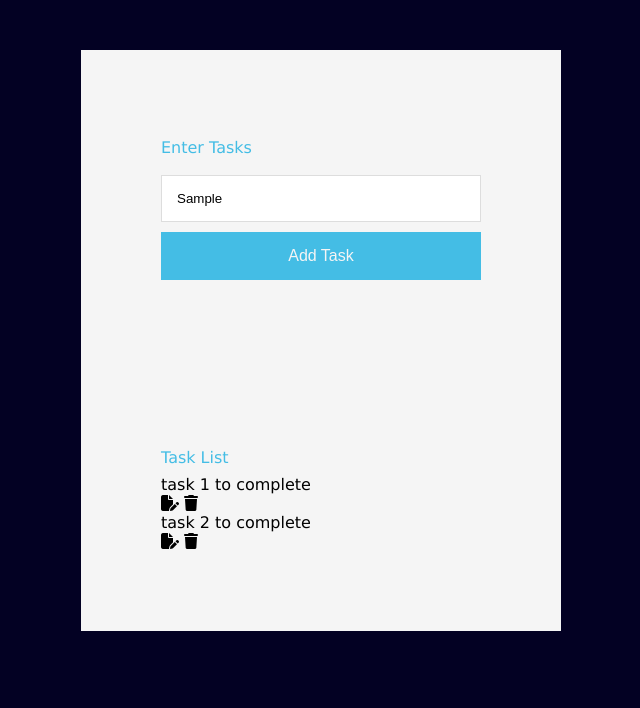
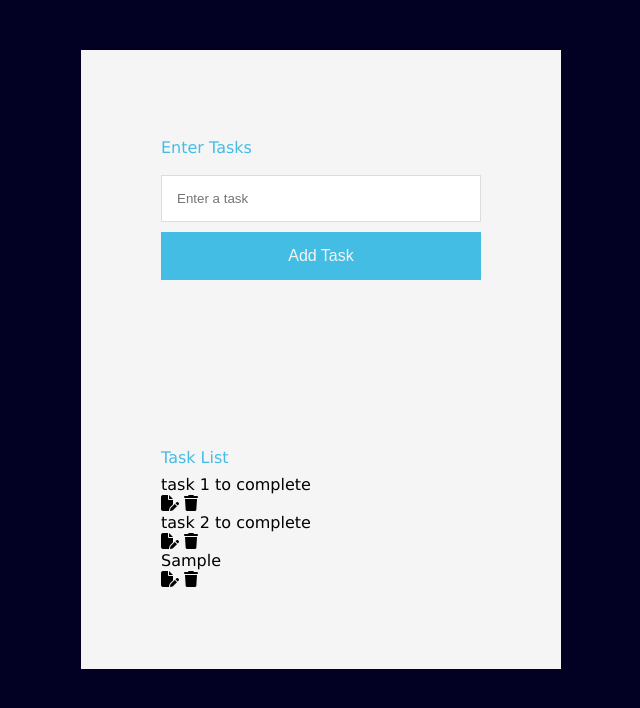
Before and after one commit to gamerboyelz/Task-management-app, a plain HTML site: page index.html in a window 1280 px wide. Both pictures are taken after typing "Sample" into the empty fields and a click on the button "Add Task". Shown: the whole page, without its empty margins (319-959 px from the left). Drawn offline with Linux system fonts and the light colour scheme.

Commit message:
functions were written to handle deleting and editing tasks

```diff
--- a/app.js
+++ b/app.js
@@ -24,9 +24,39 @@ const formValidation = () => {
     }
 
 }
+//look over from here
 let data = {}
 
 const acceptData = ()=>{
     data["text"] = input.value
     console.log (data)
+
+    createTask()
 }
+
+//create function
+const createTask = ()=>{
+    tasks. innerHTML += `
+    <div>
+        <p>${data.text}</p>
+        <span class= "options">
+            <i onclick = "editTasks(this)" class="fa-solid fa-file-pen"></i>
+            <i onclick = "deleteTasks(this)" class="fa-solid fa-trash"></i>
+
+        </span>
+    </div>
+    `
+    input.value = "";
+}
+
+// the delete task function is targetting the parent element
+const deleteTasks = (element)=>{
+    element.parentElement.parentElement.remove()
+
+}
+
+const editTasks = (element)=>{
+    input.value = element.parentElement.previousElementSibling.innerHTML
+    element.parentElement.parentElement.remove()
+
+}
--- a/styles.css
+++ b/styles.css
@@ -64,6 +64,7 @@ input:focus{
 #msg{
     color: orangered;
 }
+
 i {
     cursor: pointer;
   }
```
